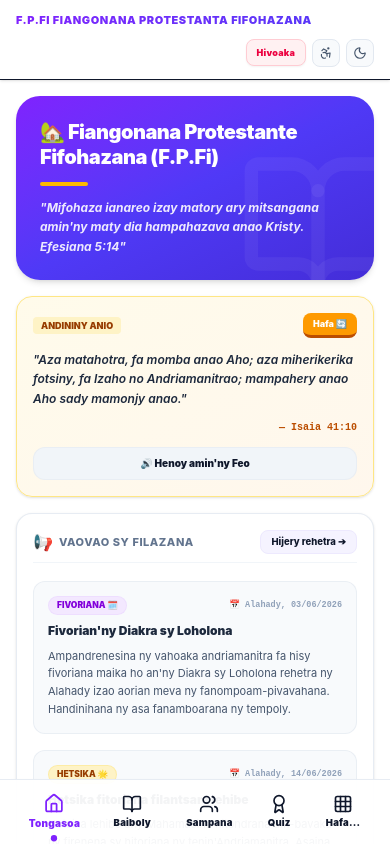
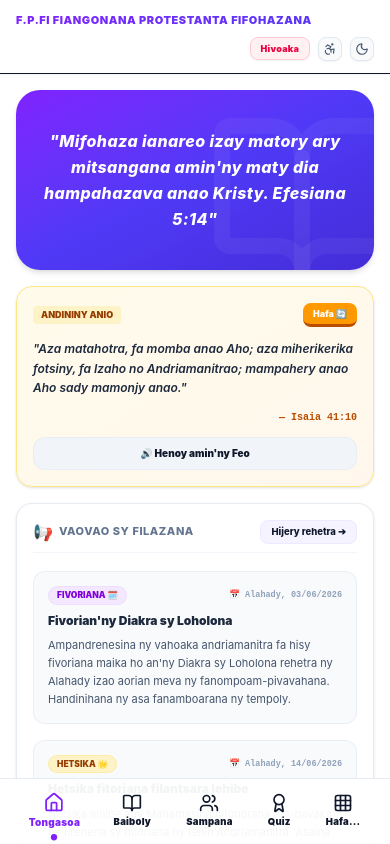
Before and after one commit to lectratana-boop/Eglise, a React (Vite) app: page / in a window 390 px wide. Both pictures are taken after typing "Sample", "Sample" into the empty fields and a click on the button "HIDITRA ATO AMIN'NY SEHATRA (ENTRER) ➔". Shown: the top 844 px of the page. Built offline with nearby package versions, Linux system fonts and the light colour scheme.

Commit message:
refactor: remove redundant header action rail
Simplify the mobile navigation by removing the conditional header action rail, streamlining the UI for a better user experience.

```diff
--- a/src/App.tsx
+++ b/src/App.tsx
@@ -499,15 +499,16 @@ export default function App() {
           />
         ) : (
           <>
-        {/* COMPREHENSIVE PHONE TOP HEADER ACTION RAIL - hidden on home screen */}
-        {activeTab !== 'Accueil' && (
-          <header className="sticky top-0 z-20 bg-white/95 dark:bg-slate-900/95 backdrop-blur-md border-b border-slate-200/60 dark:border-slate-800 px-4 py-2.5 flex items-center justify-between gap-1 shrink-0">
-            <div className="flex-1 flex justify-start py-0.5">
-              <ChurchLogo layout="horizontal" badgeSize="h-8.5 w-8.5" />
+            {/* UNIFIED PHONE TOP HEADER ACTION RAIL FOR ALL PAGES */}
+            <header className="bg-white dark:bg-slate-900 border-b border-slate-150 dark:border-slate-800 px-4 py-3 flex flex-col gap-2 shadow-xs shrink-0 z-30">
+              <div className="w-full">
+                <span className="font-sans text-[11px] sm:text-xs font-black tracking-wider bg-gradient-to-r from-violet-600 to-indigo-600 bg-clip-text text-transparent uppercase block">
+                  F.P.FI FIANGONANA PROTESTANTA FIFOHAZANA
+                </span>
               </div>
 
-            {/* Quick Accessibilities inside header */}
-            <div className="flex items-center gap-1 shrink-0 justify-end">
+              {/* Controls on a dedicated line just below, aligned to the right */}
+              <div className="flex items-center justify-end gap-2 w-full">
                 {/* Logout button */}
                 <button
                   id="btn-logout"
@@ -516,7 +517,7 @@ export default function App() {
                       setLoggedInMember(null);
                     }
                   }}
-                className="p-1 px-2 text-[9px] font-black tracking-wide rounded-lg border border-rose-200 dark:border-rose-950 bg-rose-50 dark:bg-rose-950/20 text-rose-600 dark:text-rose-400 cursor-pointer active:scale-95 transition-all shadow-xs flex items-center justify-center shrink-0"
+                  className="p-1 px-2.5 text-[9px] font-black tracking-wide rounded-lg border border-rose-200 dark:border-rose-950 bg-rose-50 dark:bg-rose-950/20 text-rose-600 dark:text-rose-400 cursor-pointer active:scale-95 transition-all shadow-xs flex items-center justify-center shrink-0"
                   title="Hivoaka ny kaontinao"
                 >
                   Hivoaka
@@ -528,25 +529,24 @@ export default function App() {
                   className={`p-1 rounded-lg border transition-all text-[8.5px] font-black cursor-pointer flex items-center justify-center gap-0.5 ${
                     isElderlyMode
                       ? 'bg-amber-500 text-white border-amber-600 shadow-sm'
-                    : 'bg-slate-50 dark:bg-slate-800 text-slate-600 dark:text-slate-300 border-slate-200 dark:border-slate-705'
+                      : 'bg-slate-50 dark:bg-slate-800 text-slate-600 dark:text-slate-300 border-slate-200 dark:border-slate-705 shadow-xs'
                   }`}
                   title="Mora vakina be taona"
                 >
-                <Accessibility className="w-3 h-3" />
+                  <Accessibility className="w-3.5 h-3.5" />
                 </button>
 
                 {/* Theme switcher */}
                 <button
                   id="btn-toggle-dark-mode"
                   onClick={() => setDarkMode(!darkMode)}
-                className="p-1 rounded-lg border border-slate-200 dark:border-slate-705 bg-slate-50 dark:bg-slate-800 text-slate-600 dark:text-slate-300 cursor-pointer active:scale-95 hover:shadow-sm"
+                  className="p-1 rounded-lg border border-slate-200 dark:border-slate-705 bg-slate-50 dark:bg-slate-800 text-slate-600 dark:text-slate-300 cursor-pointer active:scale-95 shadow-xs"
                   title="Loko maizina"
                 >
-                {darkMode ? <Sun className="w-3 h-3 text-amber-500 fill-amber-400" /> : <Moon className="w-3 h-3 text-slate-650" />}
+                  {darkMode ? <Sun className="w-3.5 h-3.5 text-amber-500 fill-amber-400" /> : <Moon className="w-3.5 h-3.5 text-slate-650" />}
                 </button>
               </div>
             </header>
-        )}
 
         {/* ACCESSIBLE ANNOUNCEMENT RAIL */}
         {isElderlyMode && (
@@ -562,69 +562,17 @@ export default function App() {
 
           {/* 1. TONGASOA (HOME SCREEN) */}
           {activeTab === 'Accueil' && (
-            <div className="space-y-4 animate-fadeIn">
-                       {/* Sleek action bar with title on its own row and controls descended below to prevent any truncation */}
-              <div className="w-full bg-white dark:bg-slate-900 border-b border-slate-150 dark:border-slate-800 px-4 py-3 flex flex-col gap-2.5 shadow-sm">
-                <div className="w-full">
-                  <span className="font-sans text-[11px] sm:text-xs font-black tracking-wider bg-gradient-to-r from-violet-600 to-indigo-600 bg-clip-text text-transparent uppercase block">
-                    F.P.Fi Fiangonana Protestanta Fifohazana
-                  </span>
-                </div>
-
-                {/* Control buttons descended below the title with a clean separator if needed */}
-                <div className="flex items-center justify-end gap-1.5 z-10">
-                  {/* Logout button */}
-                  <button
-                    id="btn-logout-home"
-                    onClick={() => {
-                      if (confirm("Hivoaka ny kaontinao ve ianao?")) {
-                        setLoggedInMember(null);
-                      }
-                    }}
-                    className="p-1.5 px-2.5 text-[9px] font-black tracking-wide rounded-lg border border-rose-200 dark:border-rose-950 bg-rose-50 dark:bg-rose-950/20 text-rose-600 dark:text-rose-400 cursor-pointer active:scale-95 transition-all shadow-xs flex items-center justify-center shrink-0"
-                    title="Hivoaka ny kaontinao"
-                  >
-                    Hivoaka
-                  </button>
-                  {/* Elderly Friendly Toggle button */}
-                  <button
-                    id="btn-toggle-accessibility-home"
-                    onClick={() => setIsElderlyMode(!isElderlyMode)}
-                    className={`p-1.5 rounded-lg border transition-all text-[8.5px] font-black cursor-pointer flex items-center justify-center gap-0.5 ${
-                      isElderlyMode
-                        ? 'bg-amber-500 text-white border-amber-600 shadow-sm'
-                        : 'bg-slate-50 dark:bg-slate-850 text-slate-600 dark:text-slate-300 border-slate-200 dark:border-slate-700 hover:bg-slate-100 dark:hover:bg-slate-750'
-                    }`}
-                    title="Mora vakina be taona"
-                  >
-                    <Accessibility className="w-3.5 h-3.5" />
-                  </button>
-
-                  {/* Theme switcher */}
-                  <button
-                    id="btn-toggle-dark-mode-home"
-                    onClick={() => setDarkMode(!darkMode)}
-                    className="p-1.5 rounded-lg border border-slate-200 dark:border-slate-700 bg-slate-50 dark:bg-slate-850 text-slate-600 dark:text-slate-300 cursor-pointer active:scale-95 hover:shadow-sm hover:bg-slate-100 dark:hover:bg-slate-750"
-                    title="Loko maizina"
-                  >
-                    {darkMode ? <Sun className="w-3.5 h-3.5 text-amber-500 fill-amber-400" /> : <Moon className="w-3.5 h-3.5 text-slate-650" />}
-                  </button>
-                </div>
-              </div>
+            <div className="space-y-4 animate-fadeIn animate-duration-300">
 
               {/* Home main padded container */}
-              <div className="px-4 space-y-4">
+              <div className="px-4 space-y-4 pt-4">
 
                 {/* Interactive greeting with dynamic island feel - enlarged to occupy the empty space */}
-                <div className="bg-gradient-to-br from-violet-600 via-indigo-600 to-indigo-700 rounded-3xl p-6 md:p-8 text-white shadow-md relative overflow-hidden flex flex-col justify-center min-h-[160px] md:min-h-[190px]">
+                <div className="bg-gradient-to-br from-violet-600 via-indigo-600 to-indigo-700 rounded-3xl p-6 md:p-8 text-white shadow-md relative overflow-hidden flex flex-col justify-center min-h-[180px] md:min-h-[220px]">
                   <div className="absolute -right-6 -bottom-6 text-white/5 pointer-events-none select-none">
-                    <BookOpen className="w-40 h-40" />
+                    <BookOpen className="w-48 h-48" />
                   </div>
-                  <h2 className={`${isElderlyMode ? 'text-3xl' : 'text-xl md:text-2xl'} font-black leading-tight text-white tracking-tight`}>
-                    🏡 <span>{activeChurch.name}</span>
-                  </h2>
-                  <div className="w-12 h-1 bg-amber-400 rounded-full my-3"></div>
-                  <p className={`${isElderlyMode ? 'text-lg' : 'text-xs md:text-sm'} text-violet-100 leading-relaxed font-bold italic`}>
+                  <p className={`${isElderlyMode ? 'text-2xl font-black' : 'text-base sm:text-lg md:text-xl font-extrabold leading-relaxed'} text-white text-center font-sans tracking-wide italic`}>
                     "{activeChurch.description || DEFAULT_SLOGAN}"
                   </p>
                 </div>
```
Lines whose indentation alone changed are shown as unchanged.
